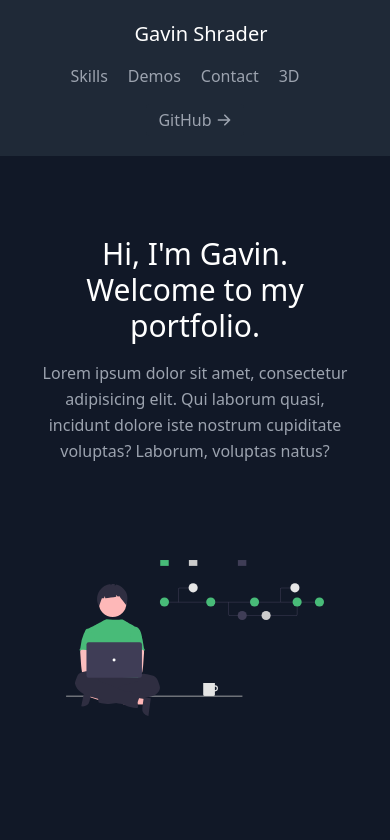
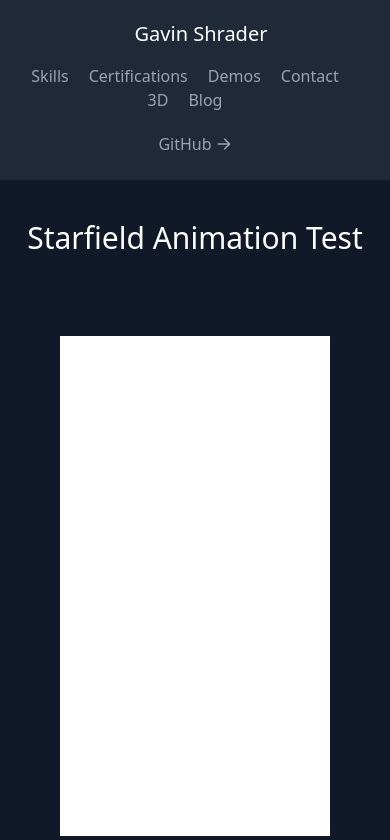
Before and after one commit to Cloudinnovates/gavinshr.com, a React (Create React App) app: page / in a window 390 px wide. Shown: the top 840 px of the page. Built offline with nearby package versions, Linux system fonts and the light colour scheme.

Commit message:
Setting up Starfield, Certifications, and Blog section of website (skeletons)

```diff
--- a/src/App.js
+++ b/src/App.js
@@ -1,20 +1,26 @@
 import React from "react";
 import Navbar from "./components/Navbar";
+import Starfield from "./components/Starfield";
 import About from "./components/About";
 import Skills from "./components/Skills";
 import Demos from "./components/Demos";
+import Certifications from "./components/Certifications";
 import Contact from "./components/Contact";
 import ThreeJS from "./components/ThreeJS/ThreeJS";
+import Blog from "./components/Blog";
 
 export default function App() {
   return (
     <main className="text-gray-400 bg-gray-900 body-font">
       <Navbar />
+      <Starfield />
       <About />
       <Skills />
+      <Certifications />
       <Demos />
       <Contact />
       <ThreeJS />
+      <Blog />
     </main>
   )
 }
--- /dev/null
+++ b/src/components/Blog.js
@@ -0,0 +1,41 @@
+import React from "react";
+import { TerminalIcon, UsersIcon } from "@heroicons/react/solid";
+import { testimonials } from "../data";
+
+export default function Blog() {
+  return (
+    <section id="blog">
+      <div className="container px-5 py-10 mx-auto text-center">
+        <UsersIcon className="w-10 inline-block mb-4" />
+        <h1 className="sm:text-4xl text-3xl font-medium title-font text-white mb-12">
+          Blog
+        </h1>
+        <div className="flex flex-wrap m-4">
+          {testimonials.map((testimonial) => (
+            <div className="p-4 md:w-1/2 w-full">
+              <div className="h-full bg-gray-800 bg-opacity-40 p-8 rounded">
+                <TerminalIcon className="block w-8 text-gray-500 mb-4" />
+                <p className="leading-relaxed mb-6">{testimonial.quote}</p>
+                <div className="inline-flex items-center">
+                  <img
+                    alt="testimonial"
+                    src={testimonial.image}
+                    className="w-12 rounded-full flex-shrink-0 object-cover object-center"
+                  />
+                  <span className="flex-grow flex flex-col pl-4">
+                    <span className="title-font font-medium text-white">
+                      {testimonial.name}
+                    </span>
+                    <span className="text-gray-500 text-sm uppercase">
+                      {testimonial.company}
+                    </span>
+                  </span>
+                </div>
+              </div>
+            </div>
+          ))}
+        </div>
+      </div>
+    </section>
+  );
+}
--- /dev/null
+++ b/src/components/Certifications.js
@@ -0,0 +1,41 @@
+import React from "react";
+import { DesktopComputerIcon, AcademicCapIcon } from "@heroicons/react/solid";
+import { certifications } from "../data";
+
+export default function Certifications() {
+  return (
+    <section id="certifications">
+      <div className="container px-5 py-10 mx-auto text-center">
+        <AcademicCapIcon className="w-10 inline-block mb-4" />
+        <h1 className="sm:text-4xl text-3xl font-medium title-font text-white mb-12">
+          Certifications
+        </h1>
+        <div className="flex flex-wrap m-4">
+          {certifications.map((certification) => (
+            <div className="p-4 md:w-1/2 w-full">
+              <div className="h-full bg-gray-800 bg-opacity-40 p-8 rounded">
+                <DesktopComputerIcon className="block w-8 text-gray-500 mb-4" />
+                <p className="leading-relaxed mb-6">{certification.text}</p>
+                <div className="inline-flex items-center">
+                  <img
+                    alt="testimonial"
+                    src={certification.image}
+                    className="w-12 rounded-full flex-shrink-0 object-cover object-center"
+                  />
+                  <span className="flex-grow flex flex-col pl-4">
+                    <span className="title-font font-medium text-white">
+                      {certification.name}
+                    </span>
+                    <span className="text-gray-500 text-sm uppercase">
+                      {certification.url}
+                    </span>
+                  </span>
+                </div>
+              </div>
+            </div>
+          ))}
+        </div>
+      </div>
+    </section>
+  );
+}
--- a/src/components/Navbar.js
+++ b/src/components/Navbar.js
@@ -14,6 +14,9 @@ export default function Navbar() {
           <a href="#skills" className="mr-5 hover:text-white">
             Skills
           </a>
+          <a href="#certifications" className="mr-5 hover:text-white">
+            Certifications
+          </a>
           <a href="#testimonials" className="mr-5 hover:text-white">
             Demos
           </a>
@@ -22,6 +25,9 @@ export default function Navbar() {
           </a>
           <a href="#threeJS" className="mr-5 hover:text-white">
             3D
+          </a>
+          <a href="#blog" className="mr-5 hover:text-white">
+            Blog
           </a>
         </nav>
         <a href="https://github.com/gshrdr/" target="_blank" rel="noopener noreferrer" className="inline-flex items-center bg-gray-800 border-0 py-1 px-3 focus:outline-none hover:bg-gray-700 rounded text-base mt-4 md:mt-0">
--- /dev/null
+++ b/src/components/Starfield.js
@@ -0,0 +1,18 @@
+import React from "react";
+
+export default function Starfield() {
+  return (
+    <section id="starfield">
+      <div className="container px-5 py-10 mx-auto">
+        <div className="text-center mb-20">
+          <h1 className="title-font sm:text-4xl text-3xl mb-4 font-medium text-white">
+            Starfield Animation Test
+          </h1>
+        </div>
+        <div className="container mx-auto flex px-10 pt-0 pb-20 flex items-center justify-center">
+        <div class="starfield"/>
+        </div>
+      </div>
+    </section>
+  );
+}
--- a/src/components/ThreeJS/ThreeJS.js
+++ b/src/components/ThreeJS/ThreeJS.js
@@ -47,7 +47,7 @@ class ThreeJS extends Component {
               </p>
             </div>
           </div>
-          <div className="container mx-auto flex px-10 pt-0 pb-20 md:flex-row flex-col items-center">
+          <div className="container mx-auto flex px-10 pt-0 pb-20 flex items-center justify-center">
             <div ref={ref => (this.mount = ref)} />
           </div>
         </div>
--- a/src/data.js
+++ b/src/data.js
@@ -12,6 +12,23 @@ export const testimonials = [
     image: "https://randomuser.me/api/portraits/men/94.jpg",
     name: "Ruben Alvarez",
     company: "Dooble.io",
+  },
+];
+
+export const certifications = [
+  {
+    text:
+      "Lorem ipsum dolor sit amet consectetur adipisicing elit. Culpa quod necessitatibus quidem impedit facilis? Distinctio laboriosam veritatis recusandae minus. Voluptatum accusantium hic laudantium soluta ea sapiente cupiditate officia maiores itaque.",
+    image: "https://randomuser.me/api/portraits/men/1.jpg",
+    name: "Jesse Hicks",
+    url: "...",
+  },
+  {
+    text:
+      "Lorem ipsum dolor sit amet consectetur adipisicing elit. Culpa quod necessitatibus quidem impedit facilis? Distinctio laboriosam veritatis recusandae minus. Voluptatum accusantium hic laudantium soluta ea sapiente cupiditate officia maiores itaque.",
+    image: "https://randomuser.me/api/portraits/men/1.jpg",
+    name: "Jesse Hicks",
+    url: "...",
   },
 ];
 
@@ -58,4 +75,10 @@ export const skills = [
     urlName: null,
     moreInfo: "Lorem ipsum dolor sit amet consectetur adipisicing elit. Culpa quod necessitatibus quidem impedit facilis?",
   },
+  {
+    skill: "Hello World!",
+    url: null,
+    urlName: null,
+    moreInfo: "Testing testing 1 2 3",
+  },
 ];
--- a/src/index.css
+++ b/src/index.css
@@ -16,3 +16,9 @@ html {
     margin-top:-70px;
   }
 }
+
+.starfield {
+  background-color: #FFF;
+  width: 500px;
+  height: 500px;
+}
```
